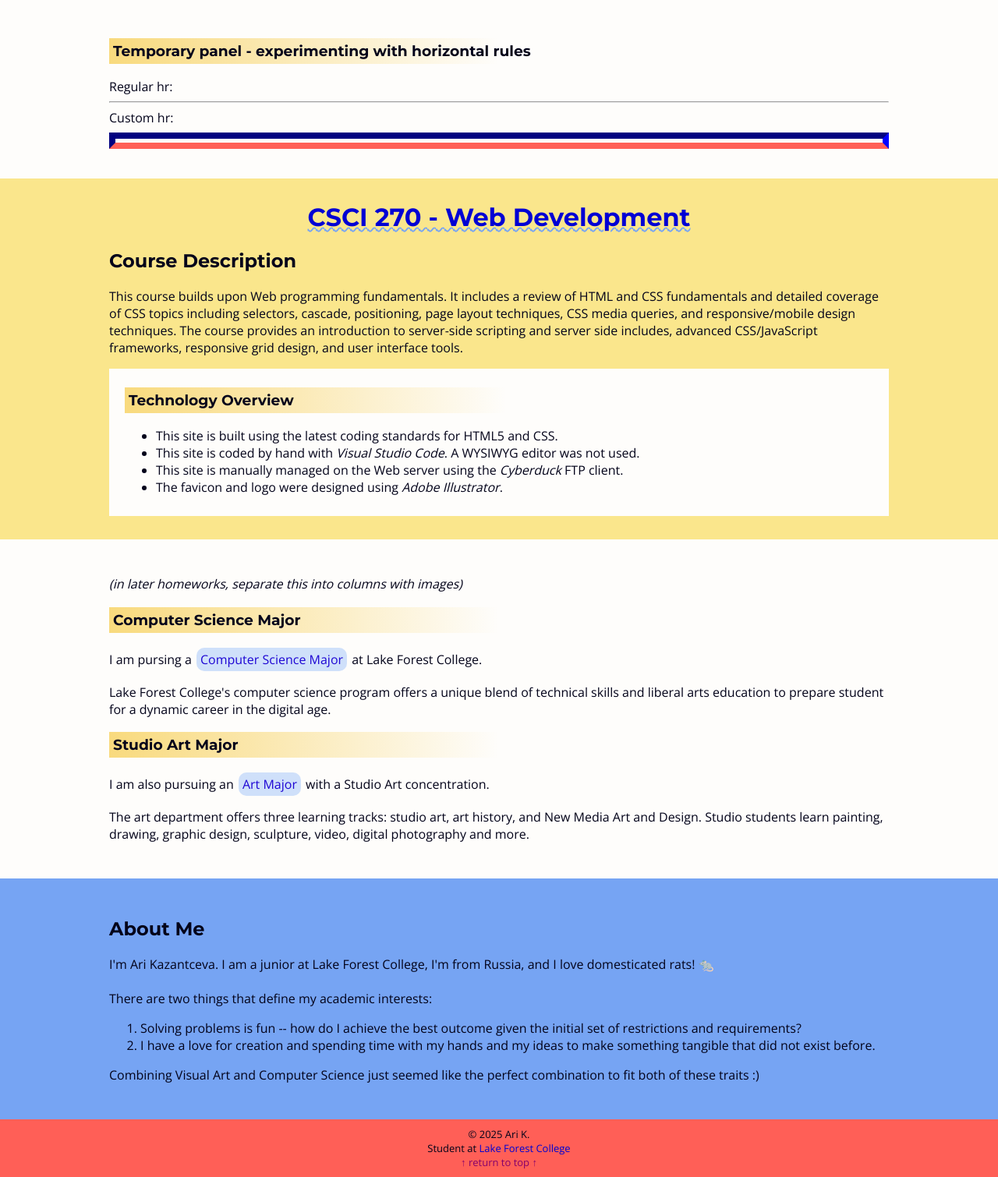
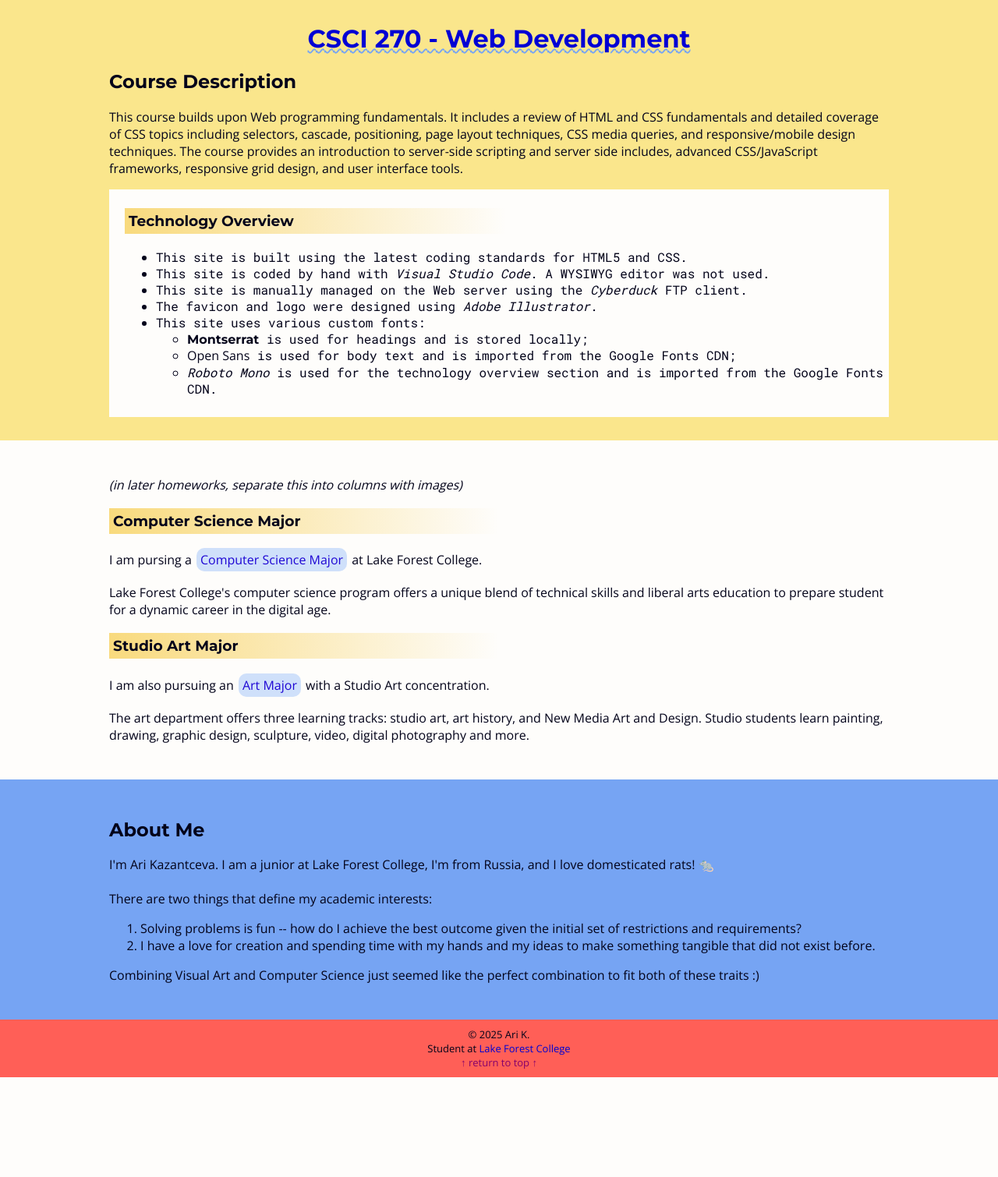
Before and after one commit to arikazantceva/csci270, a PHP site: page / in a window 1280 px wide. Shown: the part 239-1749 px from the top of the page at 78% size. After the commit the page ends 1621 px from the top, so only its background shows below. Run offline with PHP 8.4, Linux system fonts and the light colour scheme.

Commit message:
HW5 - Portable Fonts
Dowloaded Montserrat to be stored locally, imported Roboto Mono from Google to be used for the technology overview section (...essentially I did his task before he even assigned it to us)

```diff
--- a/index.html
+++ b/index.html
@@ -9,9 +9,11 @@
 
     <link rel="stylesheet" href="style.css">
     <link rel="icon" type="image/x-icon" href="images/favicon.ico">
+
     <!-- imported some google fonts for body text and headings -->
     <link href='https://fonts.googleapis.com/css?family=Open Sans' rel='stylesheet'>
-    <link href='https://fonts.googleapis.com/css?family=Montserrat:700' rel='stylesheet'>
+    <!-- NOTE: this is the NEW imported font from Google Fonts' CDN -->
+    <link href="https://fonts.googleapis.com/css2?family=Roboto+Mono:wght@100..700&display=swap" rel="stylesheet">
 
     <title>Home Page</title>
 </head>
@@ -40,7 +42,7 @@
 
     <!-- CONTENT -->
     <div class="main">
-        <div class="block_white">
+        <!-- <div class="block_white">
             <div class="content">
                 <h3>Temporary panel - experimenting with horizontal rules</h3>
                 Regular hr:
@@ -48,7 +50,7 @@
                 Custom hr:
                 <hr class="custom">
             </div>
-        </div>
+        </div> -->
 
         <div class="block_yellow">
             <div class="content">
@@ -69,6 +71,13 @@
                         <li>This site is coded by hand with <i>Visual Studio Code</i>. A WYSIWYG editor was not used.</li>
                         <li>This site is manually managed on the Web server using the <i>Cyberduck</i> FTP client.</li>
                         <li>The favicon and logo were designed using <i>Adobe Illustrator</i>.</li>
+                        <li>This site uses various custom fonts:
+                            <ul>
+                                <li><span style="font-family: Montserrat; font-weight: bold;">Montserrat</span> is used for headings and is stored locally;</li>
+                                <li><span style="font-family: 'Open Sans';">Open Sans</span> is used for body text and is imported from the Google Fonts CDN;</li>
+                                <li><i>Roboto Mono</i> is used for the technology overview section and is imported from the Google Fonts CDN.</li>
+                            </ul>
+                        </li>
                     </ul>
                 </div>
 
--- a/style.css
+++ b/style.css
@@ -17,6 +17,13 @@
 /* -------------------------------------------------- */
 
 
+/* FONT STORED LOCALLY FOR HOMEWORK */
+@font-face {
+    font-family: Montserrat;
+    src: url('fonts/Montserrat-VariableFont_wght.ttf');
+  }
+
+
 /* -------------------------------------------------- */
 /*                 GENERAL STYLING                    */
 /* -------------------------------------------------- */
@@ -28,7 +35,7 @@ body {
 }
 
 h1, h2, h3 {
-    font-family: 'Montserrat', Helvetica, sans-serif;
+    font-family: Montserrat, Helvetica, sans-serif;
 }
 
 h1 {
@@ -91,6 +98,8 @@ h3 {
 .tech_overview {
     background-color: #FEFDFB;
     padding: 5px 0 10px 20px;
+    font-family: 'Roboto Mono', monospace;
+
 }
 
 a.buttonlink:link, a.buttonlink:visited {
```
Also changed, not shown: README.md, fonts/Montserrat-VariableFont_wght.ttf (added).
